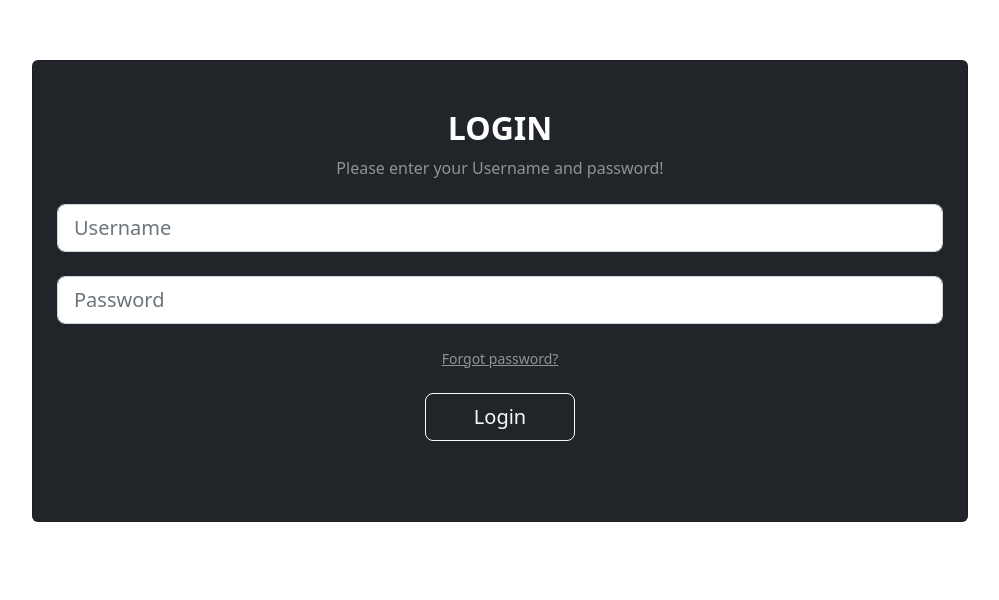
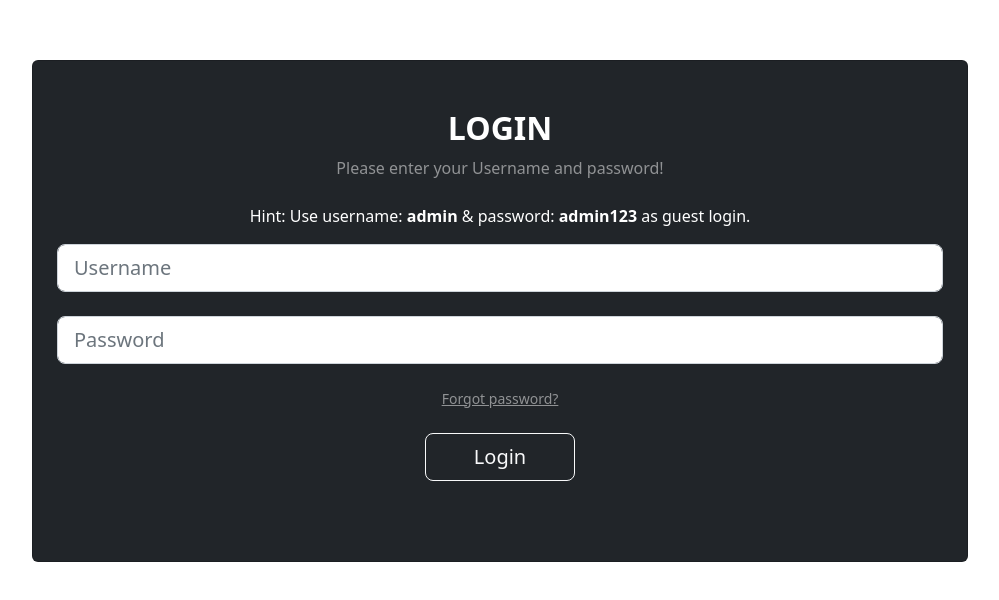
Before and after one commit to Sks-19/favdishes, a React (Create React App) app: page / in a window 1280 px wide. Shown: the part 104-704 px from the top of the page, without its empty margins (140-1139 px from the left). Built offline with nearby package versions, Linux system fonts and the light colour scheme; no server answers.

Commit message:
UI change commit

```diff
--- a/src/database/users.json
+++ b/src/database/users.json
@@ -23,5 +23,10 @@
     "id": 5,
     "username": "paul",
     "password": "paul123"
+  },
+  {
+    "id": 6,
+    "username": "admin",
+    "password": "admin123"
   }
 ]
--- a/src/dishes.js
+++ b/src/dishes.js
@@ -126,14 +126,14 @@ const Dishes = (props) => {
           </div>
           <div style={{ textAlign: "center" }}>
             <button
-              className="btn btn-outline-primary p-2 px-4 m-4 text-white fw-bold roundeed-3"
+              className="btn btn-outline-primary p-2 px-4 m-4 text-dark fw-bold roundeed-3"
               disabled={disable}
               onClick={handleEditResponse}
             >
-              Edit Response
+              Edit
             </button>
             <button
-              className="btn btn-outline-success p-2 px-4 m-4 text-white fw-bold roundeed-3"
+              className="btn btn-outline-success p-2 px-4 m-4 text-dark fw-bold roundeed-3"
               disabled={disable}
               onClick={handleSubmit}
             >
@@ -153,7 +153,7 @@ const Dishes = (props) => {
                   />
                   <div className="card-body">
                     <h5 className="card-title">{dish.dishName}</h5>
-                    <p className="card-text">{dish.description}</p>
+                    <p className="card-text text-dark">{dish.description}</p>
 
                     <div
                       className="btn-group text-center d-block mx-2"
@@ -166,7 +166,7 @@ const Dishes = (props) => {
                         checked={dish.isRank1}
                       />
                       <label
-                        className="btn btn-outline-primary"
+                        className="btn btn-outline-danger"
                         style={{ fontSize: "12px" }}
                         onClick={() => handleSelectRank(dish.id, "rank1")}
                       >
@@ -179,7 +179,7 @@ const Dishes = (props) => {
                         checked={dish.isRank2}
                       />
                       <label
-                        className="btn btn-outline-success"
+                        className="btn btn-outline-primary"
                         style={{ fontSize: "12px" }}
                         onClick={() => handleSelectRank(dish.id, "rank2")}
                       >
@@ -193,7 +193,7 @@ const Dishes = (props) => {
                         checked={dish.isRank3}
                       />
                       <label
-                        className="btn btn-outline-danger"
+                        className="btn btn-outline-success"
                         style={{ fontSize: "12px" }}
                         onClick={() => handleSelectRank(dish.id, "rank3")}
                       >
--- a/src/login.js
+++ b/src/login.js
@@ -37,6 +37,10 @@ const Login = () => {
                   <p className="text-white-50 mb-4">
                     Please enter your Username and password!
                   </p>
+                  <span>
+                    Hint: Use username: <b>admin</b> & password: <b>admin123</b>{" "}
+                    as guest login.
+                  </span>
                   <p className="Alert"></p>
 
                   <div className="form-outline form-white mb-4">
--- a/src/navbar.js
+++ b/src/navbar.js
@@ -16,7 +16,9 @@ const Navbar = () => {
   return (
     <>
       <nav className="navbar row navbar-dark bg-dark px-4">
-        <h3 style={{ textAlign: "center" }}>Vote for your Favorite Dishes!</h3>
+        <h3 style={{ textAlign: "center", color: "#fff" }}>
+          Vote for your Favorite Dishes!
+        </h3>
 
         <div style={{ textAlign: "center" }}>
           <button
--- a/src/pollResult.js
+++ b/src/pollResult.js
@@ -20,6 +20,7 @@ const PollResult = () => {
     <>
       <Navbar />
       <div className="container p-4">
+        <div className="row">
           <button
             type="button"
             className="btn btn-outline-danger btnLogout my-1"
@@ -27,10 +28,12 @@ const PollResult = () => {
           >
             Logout
           </button>
-
+        </div>
+        <div className="row">
           <h1 style={{ textAlign: "center" }} className="my-4">
             Favorite Dish Poll Result
           </h1>
+        </div>
         {votedDishes
           .sort((a, b) =>
             a.points < b.points ? 1 : b.points < a.points ? -1 : 0
@@ -43,7 +46,7 @@ const PollResult = () => {
                   <div className="progress my-2">
                     <div
                       id="progressbar-1"
-                      className="progress-bar progress-bar-primary"
+                      className="progress-bar progress-bar-success"
                       role="progressbar"
                       style={{ width: `${val.points}px` }}
                     >
```
Lines whose indentation alone changed are shown as unchanged.
